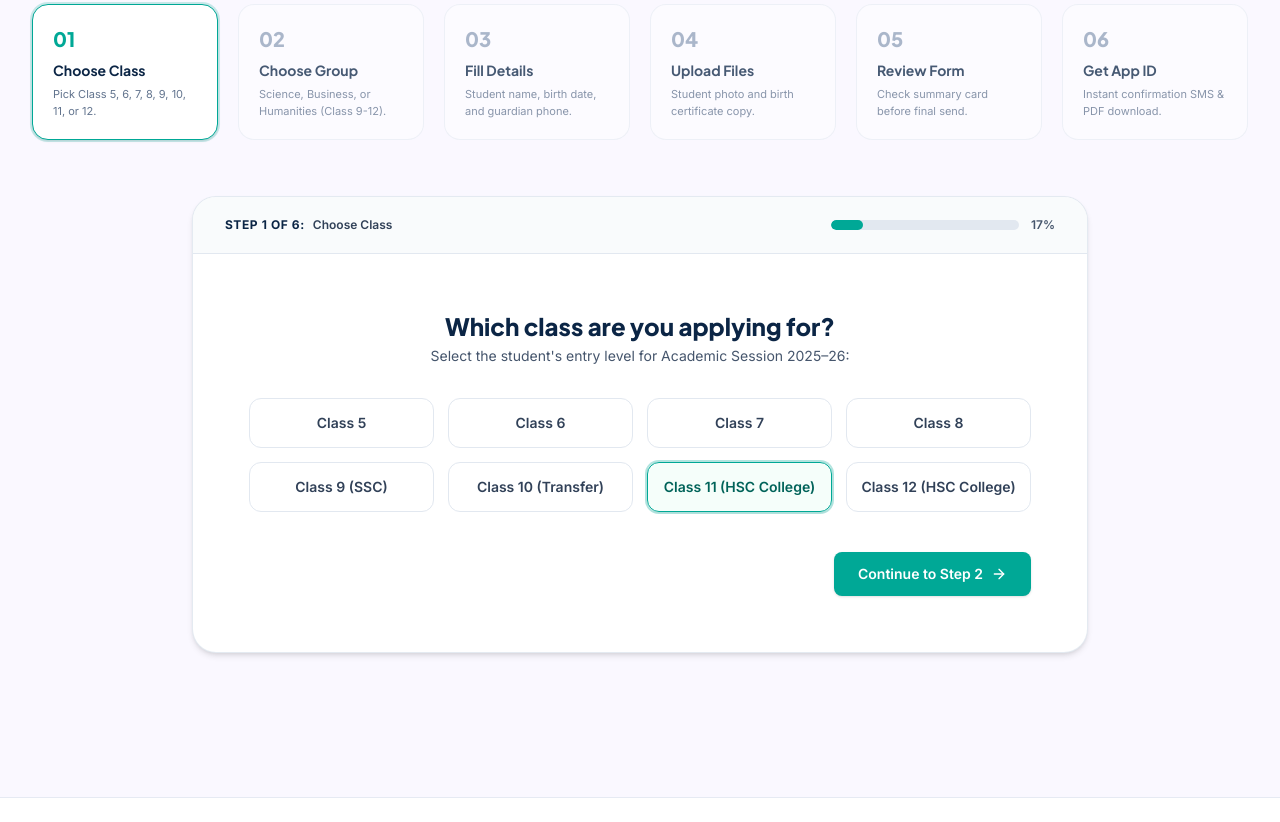
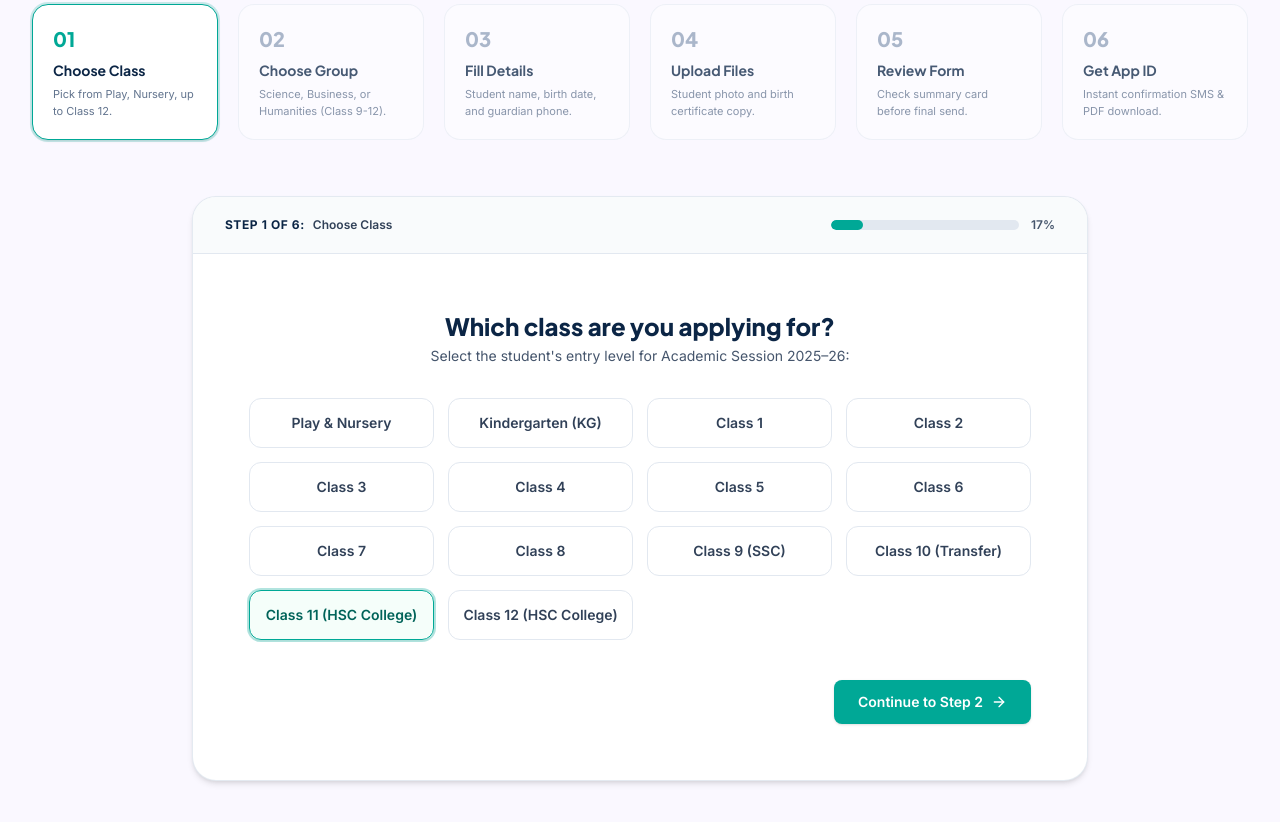
Before and after one commit to GaziMahmudur/Quantum-School-College, a React (Vite) app: page / in a window 1280 px wide. Shown: the part 3325-4147 px from the top of the page. Built offline with nearby package versions, Linux system fonts and the light colour scheme.

Commit message:
feat: expand admission classes from Play to Class 12

```diff
--- a/src/components/AdmissionWizard.tsx
+++ b/src/components/AdmissionWizard.tsx
@@ -49,6 +49,12 @@ export const AdmissionWizard: React.FC<AdmissionWizardProps> = ({
   const [generatedAppId, setGeneratedAppId] = useState<string>('QSC-2025-84920');
 
   const classesList = [
+    'Play & Nursery',
+    'Kindergarten (KG)',
+    'Class 1',
+    'Class 2',
+    'Class 3',
+    'Class 4',
     'Class 5',
     'Class 6',
     'Class 7',
@@ -60,7 +66,7 @@ export const AdmissionWizard: React.FC<AdmissionWizardProps> = ({
   ];
 
   const stepsHeader = [
-    { num: '01', title: 'Choose Class', desc: 'Pick Class 5, 6, 7, 8, 9, 10, 11, or 12.' },
+    { num: '01', title: 'Choose Class', desc: 'Pick from Play, Nursery, up to Class 12.' },
     { num: '02', title: 'Choose Group', desc: 'Science, Business, or Humanities (Class 9-12).' },
     { num: '03', title: 'Fill Details', desc: 'Student name, birth date, and guardian phone.' },
     { num: '04', title: 'Upload Files', desc: 'Student photo and birth certificate copy.' },
```
